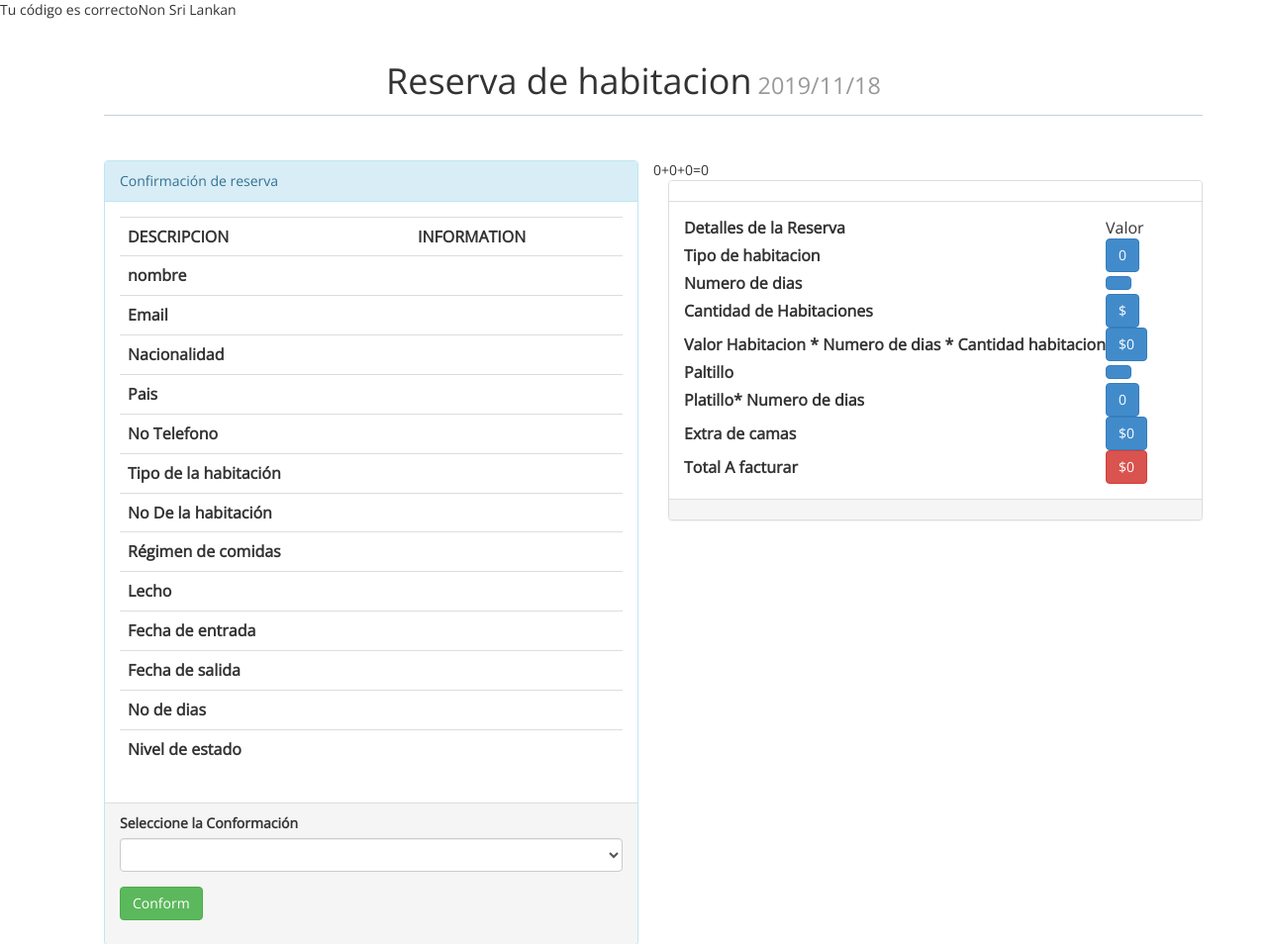
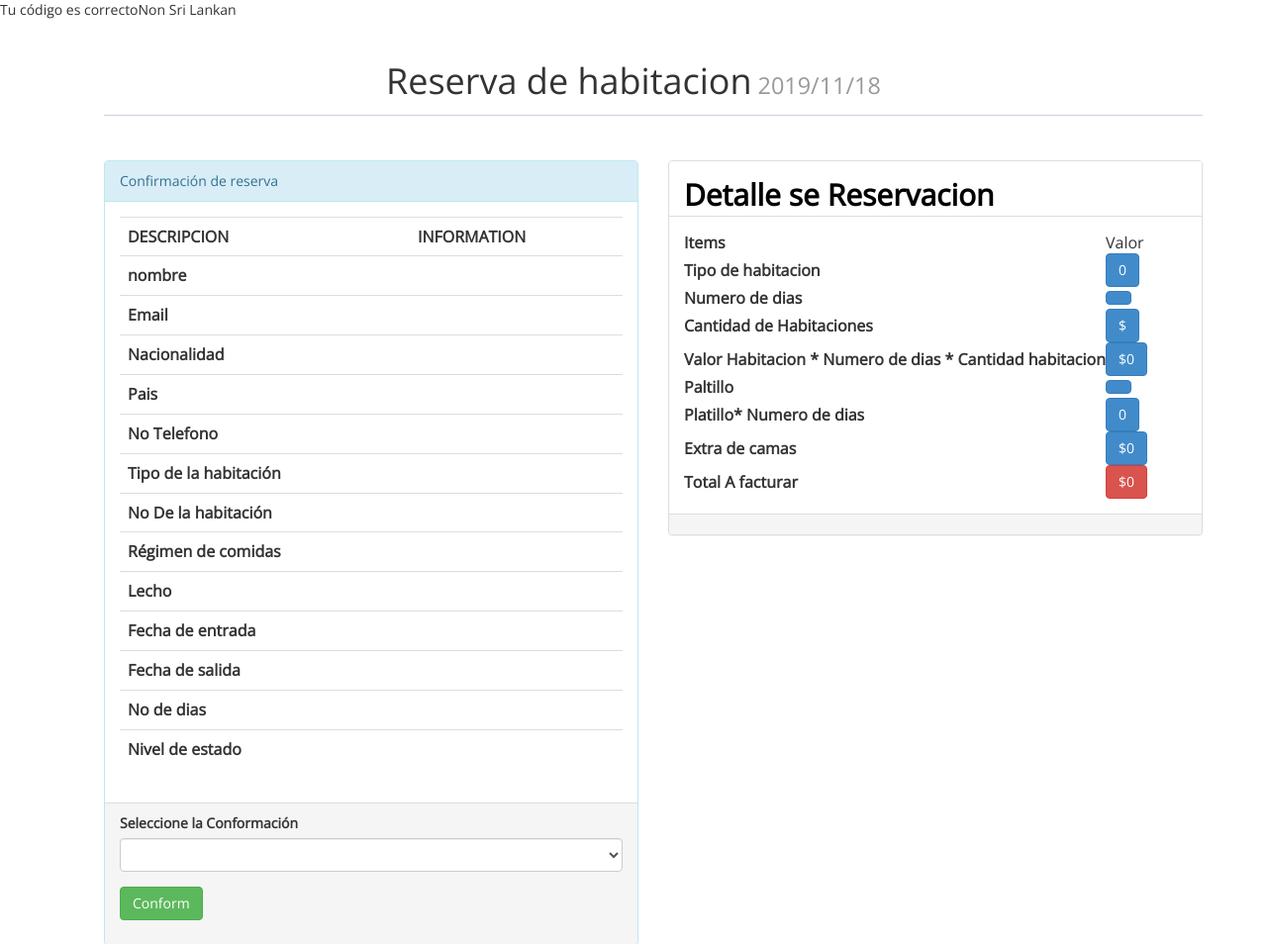
Before and after one commit to wgarcia6508/machote-reserva, a PHP site: page /verificar2.php in a window 1280 px wide. Shown: the top 954 px of the page at 99% size. Run offline with PHP 8.4, Linux system fonts and the light colour scheme; data that the repository does not hold is empty.

Commit message:
Parte de la tarea anterior

```diff
--- a/verificar2.php
+++ b/verificar2.php
@@ -441,7 +441,7 @@ Confirmación de reserva
 /**aqui se define el Total de l afactura */
 		$fintot = $ttot + $mepr + $btot ;
 
-		echo $ttot."+".$mepr."+".$btot."=". $fintot;
+
 
 ?>
 					<div class="col-md-6 col-sm-6">
@@ -449,14 +449,14 @@ Confirmación de reserva
                         <div class="panel-heading">
 
 
-
+						<h2> <b>Detalle se Reservacion</b></h2>
 
                         </div>
                         <div class="panel-body">
-							<!-- width="200px "-->
+
 						<table >
 						<tr>
-								<td><b>Detalles de la Reserva</b></td>
+								<td><b>Items</b></td>
 								<td>Valor</td>
 							</tr>
 							<tr>
```
